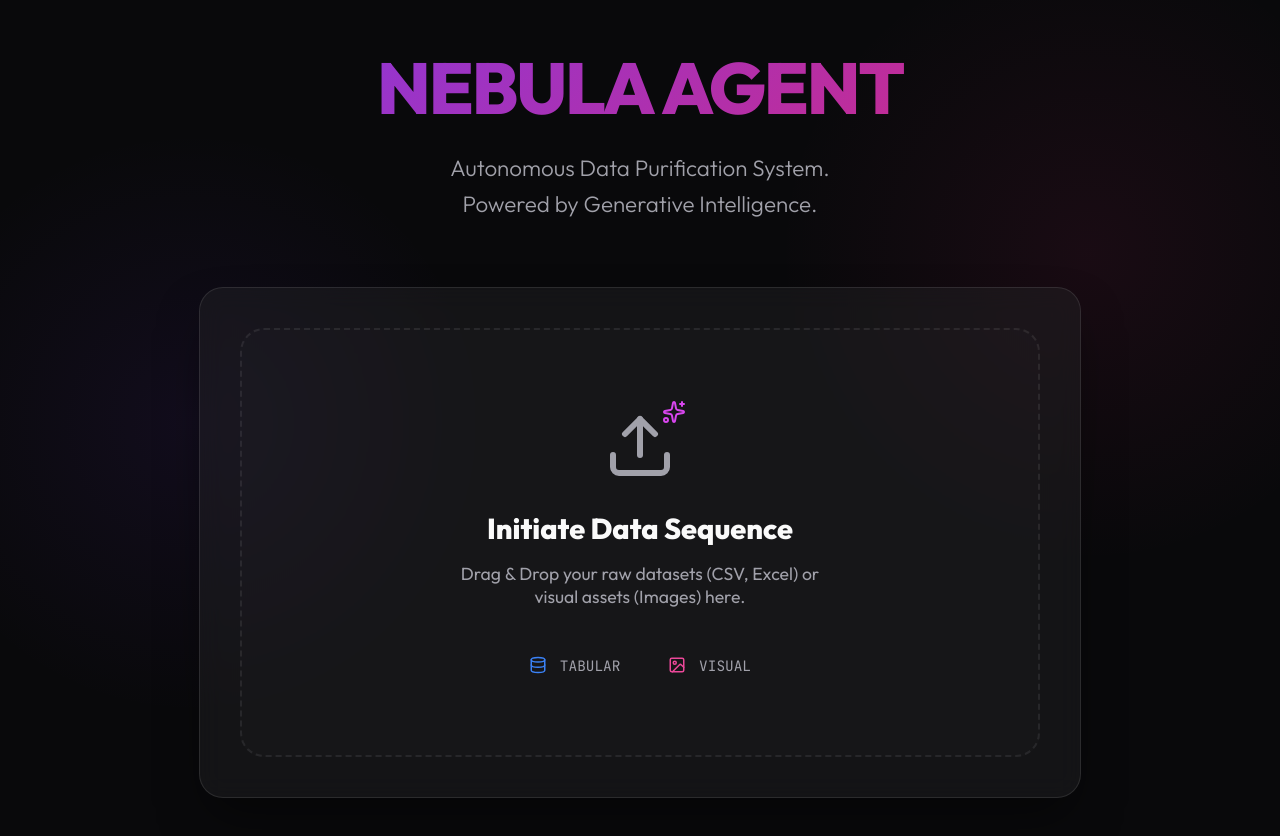
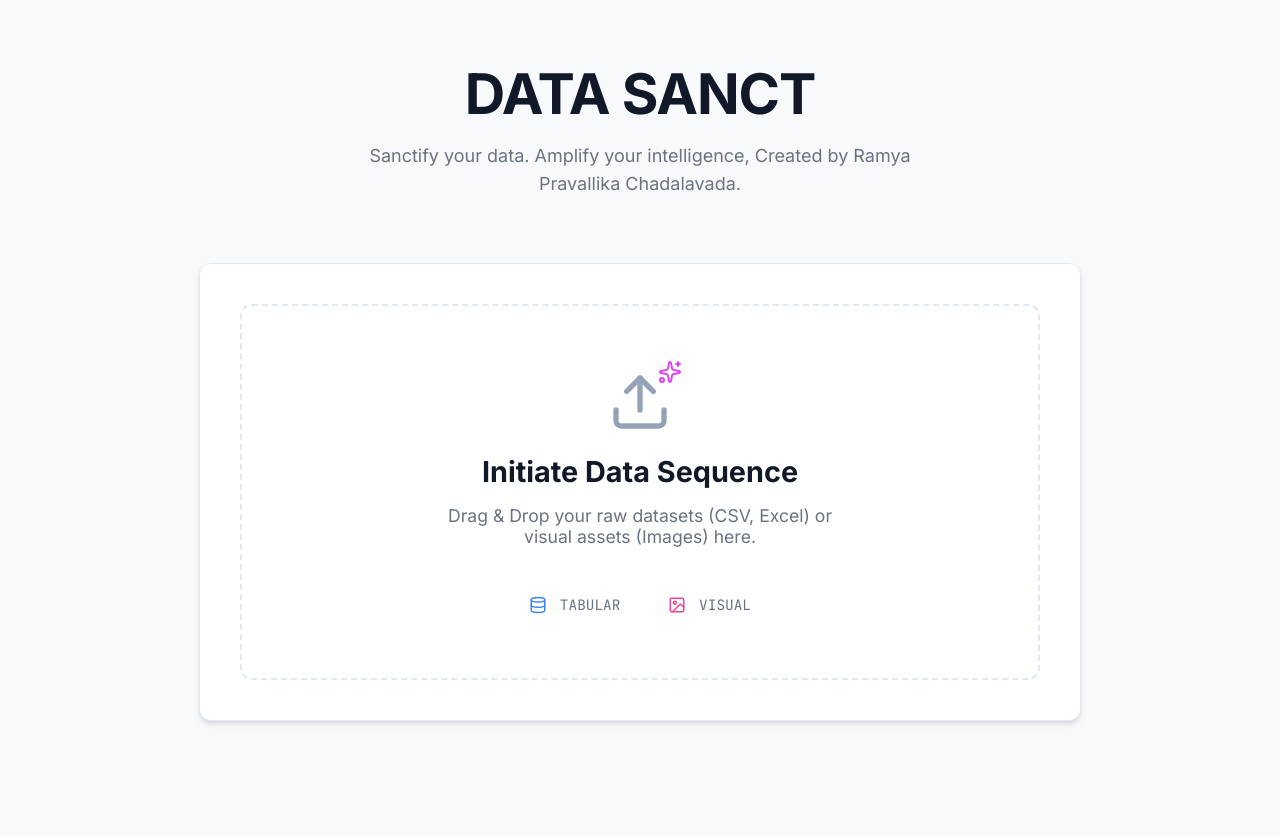
Before and after one commit to Ramya-Pravallika/DataSanct, a React (Vite) app in the folder client/: page / in a window 1280 px wide. Shown: the top 836 px of the page. After the commit the page ends 800 px from the top, so only its background shows below. Built offline with nearby package versions, Linux system fonts and the light colour scheme.

Commit message:
feat: implement initial client-side application including core UI, state management, and agent status display.

```diff
--- a/client/src/App.jsx
+++ b/client/src/App.jsx
@@ -67,10 +67,9 @@ function App() {
     <div className="container">
       {status === 'idle' && (
         <div className="hero-text">
-          <h1 className="hero-title">NEBULA AGENT</h1>
+          <h1 className="hero-title">DATA SANCT</h1>
           <p className="hero-subtitle">
-            Autonomous Data Purification System. <br />
-            Powered by Generative Intelligence.
+            Sanctify your data. Amplify your intelligence, Created by Ramya Pravallika Chadalavada.
           </p>
         </div>
       )}
--- a/client/src/components/AgentStatus.jsx
+++ b/client/src/components/AgentStatus.jsx
@@ -39,10 +39,10 @@ export default function AgentStatus({ status }) {
 
     return (
         <div className="card" style={{ maxWidth: '800px', margin: '0 auto' }}>
-            <div style={{ display: 'flex', alignItems: 'center', gap: '1rem', marginBottom: '2rem', borderBottom: '1px solid rgba(255,255,255,0.1)', paddingBottom: '1rem' }}>
+            <div style={{ display: 'flex', alignItems: 'center', gap: '1rem', marginBottom: '2rem', borderBottom: '1px solid var(--border)', paddingBottom: '1rem' }}>
                 <div className="loader-ring"><div></div><div></div><div></div><div></div></div>
                 <div>
-                    <h2 style={{ margin: 0, fontSize: '1.5rem', background: 'var(--primary-gradient)', WebkitBackgroundClip: 'text', WebkitTextFillColor: 'transparent' }}>
+                    <h2 style={{ margin: 0, fontSize: '1.5rem', color: 'var(--primary)', fontWeight: 700 }}>
                         AI Agent Active
                     </h2>
                     <p style={{ margin: 0, color: 'var(--text-muted)', fontFamily: 'var(--font-mono)' }}>
@@ -52,15 +52,15 @@ export default function AgentStatus({ status }) {
             </div>
 
             <div style={{
-                background: '#000',
+                background: '#f8f9fa',
                 borderRadius: '0.5rem',
                 padding: '1.5rem',
                 fontFamily: 'var(--font-mono)',
-                border: '1px solid rgba(255,255,255,0.1)',
+                border: '1px solid var(--border)',
                 minHeight: '300px',
-                color: '#10b981'
+                color: '#334155'
             }}>
-                <div style={{ display: 'flex', gap: '0.5rem', marginBottom: '1rem', opacity: 0.5 }}>
+                <div style={{ display: 'flex', gap: '0.5rem', marginBottom: '1rem', opacity: 0.8 }}>
                     <div style={{ width: 12, height: 12, borderRadius: '50%', background: '#ef4444' }}></div>
                     <div style={{ width: 12, height: 12, borderRadius: '50%', background: '#f59e0b' }}></div>
                     <div style={{ width: 12, height: 12, borderRadius: '50%', background: '#10b981' }}></div>
@@ -79,7 +79,7 @@ export default function AgentStatus({ status }) {
                 <motion.div
                     animate={{ opacity: [0, 1] }}
                     transition={{ repeat: Infinity, duration: 0.8 }}
-                    style={{ display: 'inline-block', width: '10px', height: '1.2em', background: '#10b981', verticalAlign: 'middle' }}
+                    style={{ display: 'inline-block', width: '10px', height: '1.2em', background: 'var(--primary)', verticalAlign: 'middle' }}
                 />
             </div>
         </div>
--- a/client/src/index.css
+++ b/client/src/index.css
@@ -1,32 +1,32 @@
-@import url('https://fonts.googleapis.com/css2?family=Outfit:wght@300;400;600;800&family=JetBrains+Mono:wght@400;500&display=swap');
+@import url('https://fonts.googleapis.com/css2?family=Inter:wght@300;400;500;600;700&family=JetBrains+Mono:wght@400;500&display=swap');
 
 :root {
-    --bg-main: #09090b;
-    --bg-secondary: #18181b;
-    --bg-card: rgba(39, 39, 42, 0.4);
+    --bg-main: #ffffff;
+    --bg-secondary: #f8f9fa;
+    --bg-card: #ffffff;
 
-    --primary: #8b5cf6;
-    --primary-gradient: linear-gradient(135deg, #7c3aed 0%, #db2777 100%);
-    --secondary-gradient: linear-gradient(135deg, #06b6d4 0%, #3b82f6 100%);
+    --primary: #2563eb; /* Professional Blue */
+    --primary-dark: #1d4ed8;
+    --primary-gradient: linear-gradient(135deg, #2563eb 0%, #4f46e5 100%);
 
-    --text-main: #fafafa;
-    --text-muted: #a1a1aa;
+    --text-main: #111827;
+    --text-muted: #6b7280;
 
-    --border-light: rgba(255, 255, 255, 0.08);
-    --glass-border: 1px solid rgba(255, 255, 255, 0.1);
+    --border: #e2e8f0;
+    --radius: 0.75rem;
 
-    --font-sans: 'Outfit', sans-serif;
+    --font-sans: 'Inter', sans-serif;
     --font-mono: 'JetBrains Mono', monospace;
+
+    --shadow-main: 0 4px 6px -1px rgba(0, 0, 0, 0.1), 0 2px 4px -1px rgba(0, 0, 0, 0.06);
+    --shadow-hover: 0 10px 15px -3px rgba(0, 0, 0, 0.1), 0 4px 6px -2px rgba(0, 0, 0, 0.05);
 }
 
 body {
     margin: 0;
     padding: 0;
     font-family: var(--font-sans);
-    background-color: var(--bg-main);
-    background-image:
-        radial-gradient(circle at 15% 50%, rgba(124, 58, 237, 0.08), transparent 25%),
-        radial-gradient(circle at 85% 30%, rgba(219, 39, 119, 0.08), transparent 25%);
+    background-color: var(--bg-secondary);
     color: var(--text-main);
     -webkit-font-smoothing: antialiased;
     min-height: 100vh;
@@ -38,158 +38,135 @@ body {
 }
 
 .container {
-    max-width: 1200px;
+    max-width: 1000px;
     margin: 0 auto;
-    padding: 3rem 2rem;
+    padding: 4rem 2rem;
 }
 
 .card {
     background: var(--bg-card);
-    backdrop-filter: blur(12px);
-    -webkit-backdrop-filter: blur(12px);
-    border: var(--glass-border);
-    border-radius: 1.5rem;
+    border: 1px solid var(--border);
+    border-radius: var(--radius);
     padding: 2.5rem;
-    box-shadow: 0 25px 50px -12px rgba(0, 0, 0, 0.5);
-    transition: transform 0.3s cubic-bezier(0.4, 0, 0.2, 1), border-color 0.3s ease;
+    box-shadow: var(--shadow-main);
+    transition: transform 0.2s ease, box-shadow 0.2s ease;
 }
 
 .card:hover {
-    border-color: rgba(139, 92, 246, 0.3);
+    box-shadow: var(--shadow-hover);
 }
 
 .btn {
-    background: var(--primary-gradient);
+    background: var(--primary);
     color: white;
     border: none;
-    padding: 0.875rem 2rem;
-    border-radius: 0.75rem;
-    font-weight: 600;
+    padding: 0.75rem 1.5rem;
+    border-radius: 0.5rem;
+    font-weight: 500;
     font-family: var(--font-sans);
     cursor: pointer;
-    transition: all 0.3s ease;
+    transition: all 0.2s ease;
     display: inline-flex;
     align-items: center;
-    gap: 0.6rem;
-    box-shadow: 0 4px 14px 0 rgba(124, 58, 237, 0.4);
+    gap: 0.5rem;
+    font-size: 0.95rem;
 }
 
 .btn:hover {
-    transform: translateY(-2px);
-    box-shadow: 0 6px 20px 0 rgba(124, 58, 237, 0.6);
+    background: var(--primary-dark);
+    transform: translateY(-1px);
 }
 
 .btn-secondary {
-    background: rgba(255, 255, 255, 0.05);
-    box-shadow: none;
-    border: 1px solid rgba(255, 255, 255, 0.05);
+    background: white;
+    color: var(--text-main);
+    border: 1px solid var(--border);
+    box-shadow: var(--shadow-main);
 }
 
 .btn-secondary:hover {
-    background: rgba(255, 255, 255, 0.1);
-    box-shadow: none;
+    background: var(--bg-secondary);
+    border-color: #cbd5e1;
 }
 
 .hero-text {
     text-align: center;
     margin-bottom: 4rem;
-    position: relative;
 }
 
 .hero-title {
-    font-size: 4.5rem;
+    font-size: 3.5rem;
     font-weight: 800;
-    background: var(--primary-gradient);
-    -webkit-background-clip: text;
-    -webkit-text-fill-color: transparent;
-    margin: 0 0 1.5rem 0;
+    color: var(--text-main);
+    margin: 0 0 1rem 0;
     line-height: 1.1;
-    letter-spacing: -0.03em;
+    letter-spacing: -0.02em;
 }
 
 .hero-subtitle {
     color: var(--text-muted);
-    font-size: 1.4rem;
-    max-width: 650px;
+    font-size: 1.125rem;
+    max-width: 600px;
     margin: 0 auto;
     line-height: 1.6;
-    font-weight: 300;
+    font-weight: 400;
 }
 
 .upload-zone {
-    border: 2px dashed var(--border-light);
-    border-radius: 1.5rem;
-    padding: 5rem 2rem;
+    border: 2px dashed var(--border);
+    border-radius: var(--radius);
+    padding: 4rem 2rem;
     text-align: center;
     cursor: pointer;
-    transition: all 0.4s cubic-bezier(0.4, 0, 0.2, 1);
-    background: rgba(255, 255, 255, 0.01);
-    position: relative;
-    overflow: hidden;
-}
-
-.upload-zone::before {
-    content: '';
-    position: absolute;
-    top: 0;
-    left: 0;
-    right: 0;
-    bottom: 0;
-    background: var(--primary-gradient);
-    opacity: 0;
-    transition: opacity 0.4s;
-    z-index: -1;
+    transition: all 0.2s ease;
+    background: white;
 }
 
 .upload-zone:hover,
 .upload-zone.drag-active {
-    border-color: #d946ef;
-    transform: scale(1.01);
-}
-
-.upload-zone:hover::before {
-    opacity: 0.05;
+    border-color: var(--primary);
+    background: #eff6ff;
 }
 
 .icon-large {
-    width: 72px;
-    height: 72px;
-    color: #a1a1aa;
-    margin-bottom: 1.5rem;
-    transition: color 0.3s;
+    width: 64px;
+    height: 64px;
+    color: #94a3b8;
+    margin-bottom: 1rem;
+    transition: color 0.2s;
 }
 
 .upload-zone:hover .icon-large {
-    color: #e879f9;
+    color: var(--primary);
 }
 
 .stats-grid {
     display: grid;
-    grid-template-columns: repeat(auto-fit, minmax(220px, 1fr));
-    gap: 2rem;
+    grid-template-columns: repeat(auto-fit, minmax(200px, 1fr));
+    gap: 1.5rem;
     margin-bottom: 2.5rem;
 }
 
 .stat-card {
-    background: rgba(24, 24, 27, 0.6);
-    padding: 2rem;
-    border-radius: 1rem;
-    border: 1px solid rgba(255, 255, 255, 0.05);
+    background: white;
+    padding: 1.5rem;
+    border-radius: var(--radius);
+    border: 1px solid var(--border);
+    box-shadow: var(--shadow-main);
 }
 
 .stat-value {
-    font-size: 2.5rem;
-    font-weight: 800;
+    font-size: 2rem;
+    font-weight: 700;
     color: var(--text-main);
-    margin-bottom: 0.5rem;
-    font-family: var(--font-mono);
+    margin-bottom: 0.25rem;
+    font-family: var(--font-sans);
+    line-height: 1;
 }
 
 .stat-label {
     color: var(--text-muted);
-    font-size: 0.9rem;
-    text-transform: uppercase;
-    letter-spacing: 0.05em;
+    font-size: 0.875rem;
     font-weight: 500;
 }
 
@@ -207,9 +184,9 @@ body {
 
 .comparison-img {
     width: 100%;
-    border-radius: 1rem;
-    border: 4px solid var(--bg-secondary);
-    box-shadow: 0 10px 30px rgba(0, 0, 0, 0.3);
+    border-radius: var(--radius);
+    border: 1px solid var(--border);
+    box-shadow: var(--shadow-main);
 }
 
 /* Loader */
@@ -227,10 +204,10 @@ body {
     width: 64px;
     height: 64px;
     margin: 8px;
-    border: 4px solid #fff;
+    border: 4px solid var(--border);
     border-radius: 50%;
     animation: loader-ring 1.2s cubic-bezier(0.5, 0, 0.5, 1) infinite;
-    border-color: #d946ef transparent transparent transparent;
+    border-color: var(--primary) transparent transparent transparent;
 }
 
 .loader-ring div:nth-child(1) {
```
Also changed, not shown: client/src/components/DataView.jsx (+21 -23 lines).
